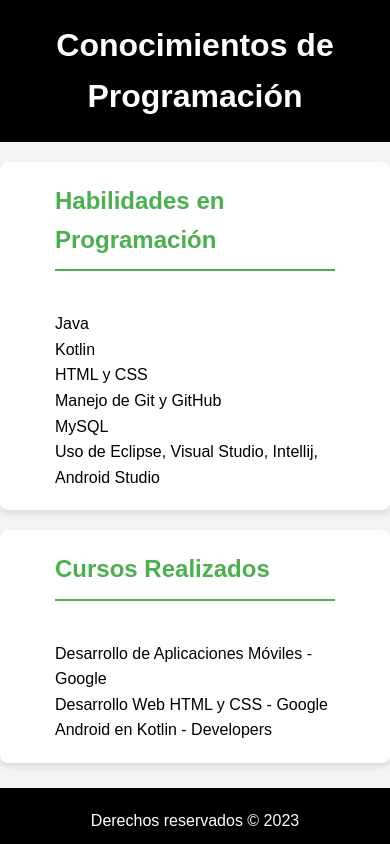
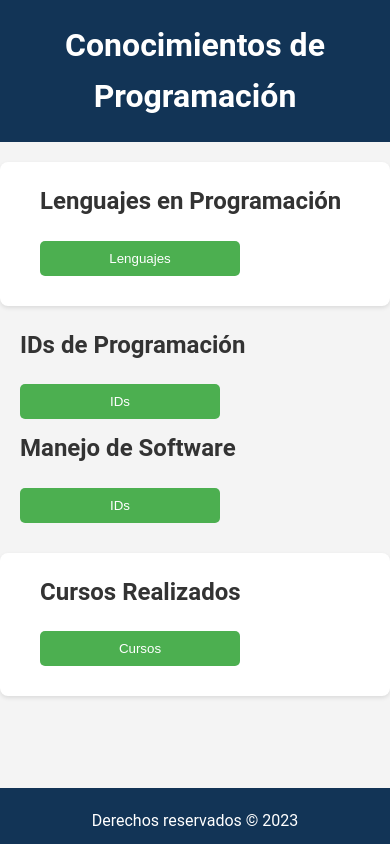
Before and after one commit to DUMITRUNSC/pagina, a plain HTML site: page conocimientos.html in a window 390 px wide. Drawn offline with Linux system fonts and the light colour scheme.

Commit message:
Cambiso del CSS

```diff
--- a/conocimientos.html
+++ b/conocimientos.html
@@ -16,41 +16,72 @@
     </header>
 
     <main>
+        <!-- Sección de Lenguajes en Programación -->
         <section class="skills">
             <div class="container">
-                <div class="section-title">
-                    <h2 class="heading">Habilidades en Programación</h2>
-                </div>
-                <ul class="skills-list">
+                <h2 class="section-title">Lenguajes en Programación</h2>
+                <button class="toggle-button" id="showLanguages">Lenguajes</button>
+                <ul id="languageList" class="skills-list hidden centered-list">
                     <li class="skill">Java</li>
                     <li class="skill">Kotlin</li>
                     <li class="skill">HTML y CSS</li>
                     <li class="skill">Manejo de Git y GitHub</li>
                     <li class="skill">MySQL</li>
-                    <li class="skill">Uso de Eclipse, Visual Studio, Intellij, Android Studio</li>
+
                 </ul>
             </div>
         </section>
 
+        <!-- Sección de Ids de Programación (Aquí puedes agregar tus propias ideas) -->
+        <section class="programming-ideas">
+            <div class="container">
+                <h2 class="section-title">IDs de Programación</h2>
+                <button class="toggle-button" id="showIdeas">IDs</button>
+                <div id="ideasContent" class="skills-list hidden centered-list">
+                    <li class="skill">Android Studio</li>
+                    <li class="skill">Intellij</li>
+                    <li class="skill">Visual Studio</li>
+                    <li class="skill">Eclipse</li>
+                </div>
+            </div>
+        </section>
+
+        <!-- Sección de Ids de Programación (Aquí puedes agregar tus propias ideas) -->
+        <section class="software">
+            <div class="container">
+                <h2 class="section-title">Manejo de Software</h2>
+                <button class="toggle-button" id="showIdeas">IDs</button>
+                <div id="ideasContent" class="skills-list hidden centered-list">
+                    <li class="skill">Android Studio</li>
+                    <li class="skill">Intellij</li>
+                    <li class="skill">Visual Studio</li>
+                    <li class="skill">Eclipse</li>
+                </div>
+            </div>
+        </section>
+
+
+        <!-- Sección de Cursos Realizados -->
         <section class="courses">
             <div class="container">
-                <div class="section-title">
-                    <h2 class="heading">Cursos Realizados</h2>
-                </div>
-                <ul class="courses-list">
+                <h2 class="section-title">Cursos Realizados</h2>
+                <button class="toggle-button" id="showCourses">Cursos</button>
+                <ul id="coursesList" class="skills-list hidden centered-list">
                     <li class="course">Desarrollo de Aplicaciones Móviles - Google</li>
                     <li class="course">Desarrollo Web HTML y CSS - Google</li>
                     <li class="course">Android en Kotlin - Developers</li>
                 </ul>
             </div>
         </section>
+    </main>
 
-        <footer>
-            <div class="container">
-                <p class="copyright">Derechos reservados © 2023</p>
-            </div>
-        </footer>
-    </main>
+    <footer>
+        <div class="container">
+            <p class="copyright">Derechos reservados © 2023</p>
+        </div>
+    </footer>
+
+    <script src="script.js"></script>
 </body>
 
 </html>
--- /dev/null
+++ b/script.js
@@ -0,0 +1,26 @@
+document.addEventListener("DOMContentLoaded", function () {
+    // Manejar el clic en el botón de lenguajes de programación
+    document.getElementById("showLanguages").addEventListener("click", function () {
+        toggleVisibility("languageList");
+    });
+
+    // Manejar el clic en el botón de ideas de programación
+    document.getElementById("showIdeas").addEventListener("click", function () {
+        toggleVisibility("ideasContent");
+    });
+
+    // Manejar el clic en el botón de cursos
+    document.getElementById("showCourses").addEventListener("click", function () {
+        toggleVisibility("coursesList");
+    });
+
+    // Función para alternar la visibilidad
+    function toggleVisibility(elementId) {
+        var element = document.getElementById(elementId);
+        if (element.classList.contains("hidden")) {
+            element.classList.remove("hidden");
+        } else {
+            element.classList.add("hidden");
+        }
+    }
+});
--- a/styles.css
+++ b/styles.css
@@ -88,6 +88,27 @@ button:hover {
     border-bottom: 2px solid #4CAF50;
 }
 
+/* Estilos de Botón Específico */
+.toggle-button {
+    display: block;
+    background: #4CAF50;
+    color: white;
+    padding: 10px 20px;
+    border: none;
+    border-radius: 5px;
+    cursor: pointer;
+    margin-top: 20px;
+}
+
+.toggle-button:hover {
+    background: #45a049;
+}
+
+/* Clase para ocultar contenido */
+.hidden {
+    display: none;
+}
+
 /* Estilos para las listas de habilidades y cursos */
 .skills-list,
 .courses-list {
@@ -107,3 +128,68 @@ footer {
 footer p {
     margin-top: 10px;
 }
+
+/* Importar una fuente de Google Fonts */
+@import url('https://fonts.googleapis.com/css2?family=Roboto:wght@400;700&display=swap');
+
+body,
+html {
+    font-family: 'Roboto', sans-serif;
+    background-color: #f4f4f4;
+    color: #333;
+    /* Color de texto más suave */
+}
+
+header,
+footer {
+    background-color: #123456;
+    /* Un color sólido más profesional */
+    color: #ffffff;
+}
+
+button {
+    background-color: #4CAF50;
+    /* Un color verde más vibrante */
+    color: white;
+    padding: 15px 30px;
+    border-radius: 5px;
+    transition: background-color 0.3s, transform 0.3s;
+}
+
+button:hover {
+    background-color: #367C2B;
+    transform: scale(1.05);
+    /* Efecto de crecimiento al pasar el mouse */
+}
+
+.container {
+    max-width: 1200px;
+    /* Ancho máximo para grandes pantallas */
+    padding: 0 20px;
+    /* Espaciado interno */
+}
+
+.skills,
+.courses {
+    margin: 20px 0;
+    padding: 20px;
+    border-radius: 8px;
+    box-shadow: 0 2px 4px rgba(0, 0, 0, 0.1);
+}
+
+.section-title .heading {
+    border-bottom: 3px solid #4CAF50;
+}
+
+/* Estilos para diseño responsive */
+@media screen and (max-width: 768px) {
+    .container {
+        width: auto;
+    }
+
+    button {
+        width: 100%;
+        /* Botones de ancho completo en dispositivos móviles */
+        padding: 10px;
+    }
+}
```
Also changed, not shown: index.html (+0 -4 lines), 1 other file.
